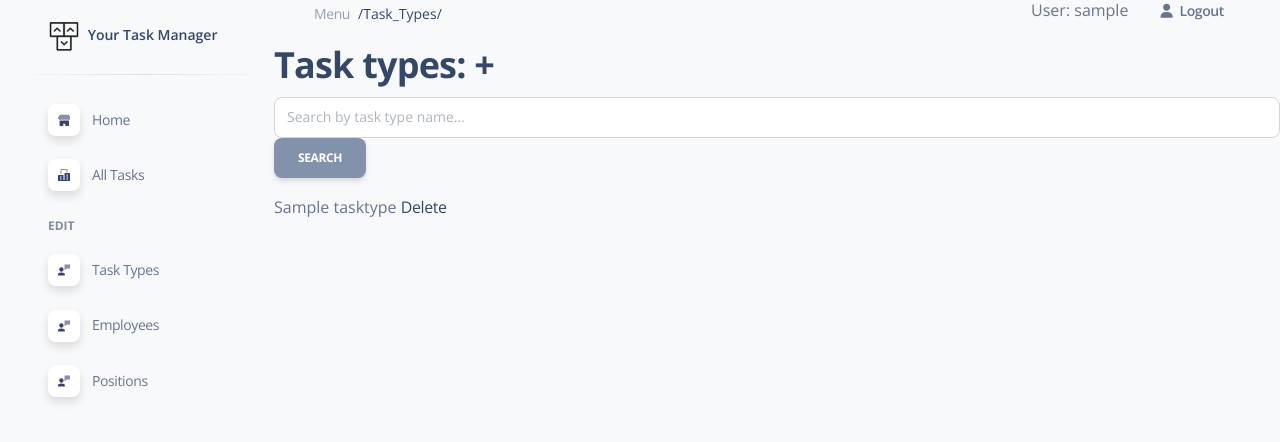
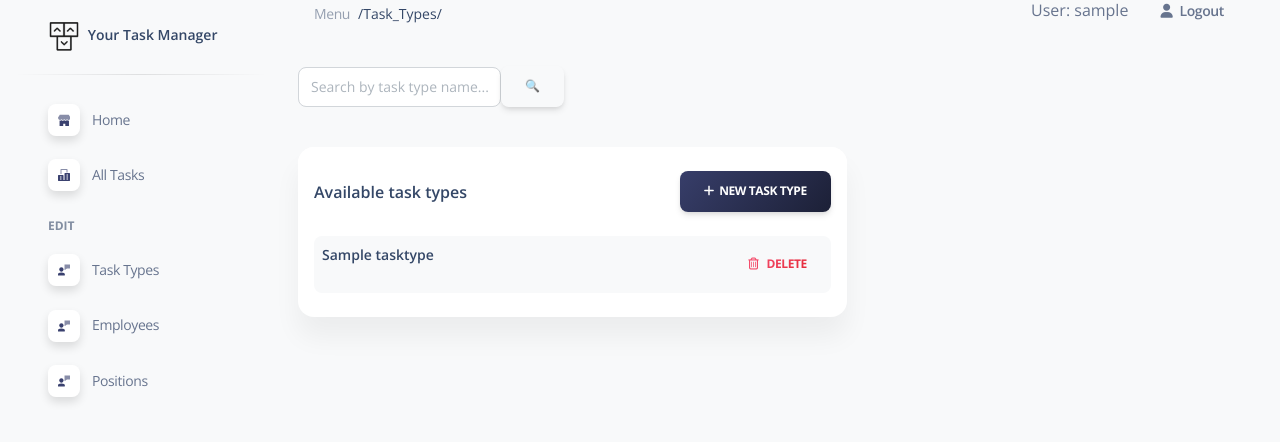
Before and after one commit to kuznetsb/it-company-task-manager-mate, a Django app: page /task_types/ in a window 1280 px wide. Shown: the part 20-462 px from the top of the page. Run offline with Django 4.2, Linux system fonts and the light colour scheme; a user stored in the database is signed in; tables that the repository leaves empty hold one stand-in row (values such as "Sample post"); some libraries are stand-ins or nearby versions.

Commit message:
Done task_type list create and delete templates

```diff
--- a/templates/task_manager/task_type_list.html
+++ b/templates/task_manager/task_type_list.html
@@ -1,13 +1,59 @@
 {% extends "base.html" %}
+{% load crispy_forms_filters %}
+{% load static %}
 
 {% block content %}
-  <h2>Task types: <a href="{% url 'manager:task-type-create' %}">+</a></h2>
-  <form action="" method="get" class="form-inline">
-    {{ search_form }}
-    <input type="submit" value="Search" class="btn btn-secondary">
-  </form>
-  {% for task in task_type_list %}
-    <p>{{ task.name }} <a href="{% url 'manager:task-type-delete' pk=task.id %}">Delete</a></p>
-  {% endfor %}
+  <div class="container-fluid py-4">
+    <div class="row">
+      <form action="" method="get" class="d-flex flex-row align-items-center flex-wrap">
+        {{ search_form|crispy }}
+        <input type="submit" value="🔍" class="btn bg-gradient-white">
+      </form>
+    </div>
+    <div class="row">
+      <div class="col-md-7 mt-4">
+        <div class="card">
+          {% if task_type_list %}
+            <div class="card-header pb-0 px-3">
+              <div class="row">
+                <div class="col-6 d-flex align-items-center">
+                  <h6 class="mb-0">Available task types</h6>
+                </div>
+                <div class="col-6 text-end">
+                  <a class="btn bg-gradient-dark mb-0" href="{% url 'manager:task-type-create' %}"><i class="fas fa-plus"></i>&nbsp;&nbsp;New Task Type</a>
+                </div>
+              </div>
+            </div>
+            <div class="card-body pt-4 p-3">
+              <ul class="list-group">
+                {% for task in task_type_list %}
+                  <li class="list-group-item border-0 d-flex p-2 mb-2 bg-gray-100 border-radius-lg">
+                    <div class="d-flex flex-column">
+                      <h6 class="mb-3 text-sm">{{ task.name }}</h6>
+                    </div>
+                    <div class="ms-auto text-end">
+                      <a class="btn btn-link text-danger text-gradient px-3 mb-0" href="{% url 'manager:task-type-delete' pk=task.id %}"><i class="far fa-trash-alt me-2"></i>Delete</a>
+                    </div>
+                  </li>
+                {% endfor %}
+              </ul>
+            </div>
+          {% else %}
+            <div class="card-header pb-0 px-3">
+              <div class="row">
+                <div class="col-6 d-flex align-items-center">
+                  <h6 class="mb-0">No task types created yet</h6>
+                </div>
+                <div class="col-6 text-end">
+                  <a class="btn bg-gradient-dark mb-0" href="{% url 'manager:task-type-create' %}"><i class="fas fa-plus"></i>&nbsp;&nbsp;New Task Type</a>
+                </div>
+              </div>
+            </div>
+            <div class="card-body pt-4 p-3"></div>
+          {% endif %}
+        </div>
+      </div>
+    </div>
+  </div>
 
 {% endblock %}
```
Also changed, not shown: templates/task_manager/task_type_confirm_delete.html (+20 -7 lines), templates/task_manager/task_type_form.html (+9 -6 lines).
